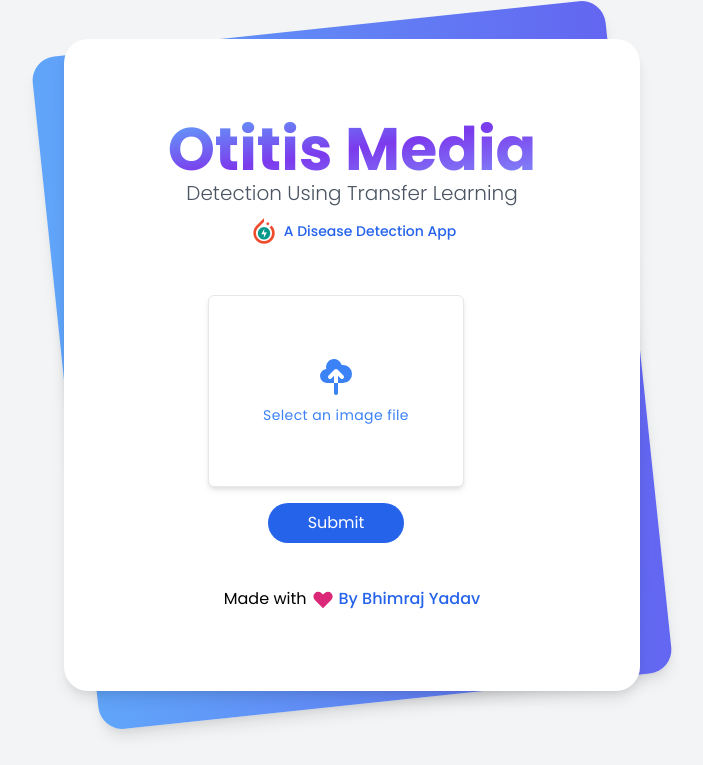
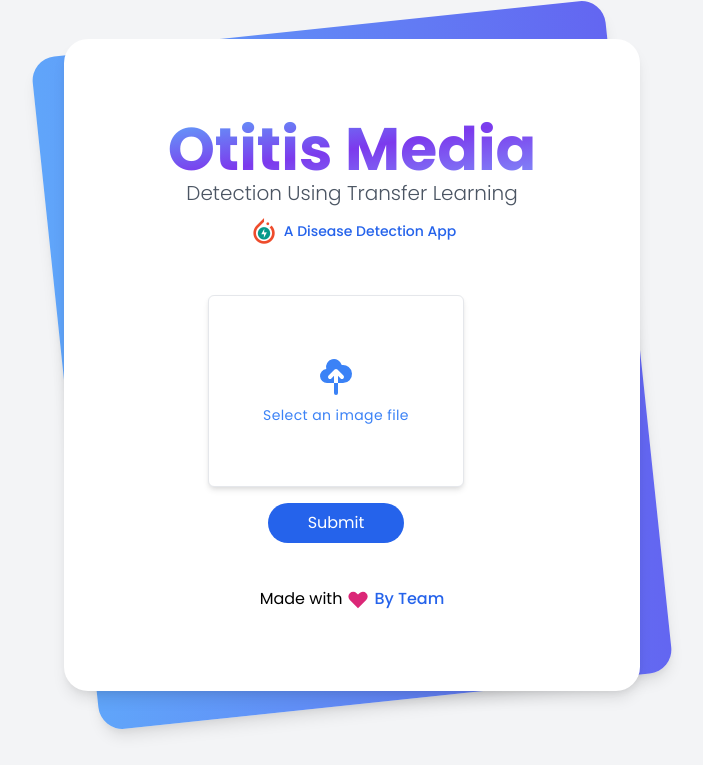
Before and after one commit to Darshanjk/ear, a FastAPI app: page / in a window 1280 px wide. Shown: the part 35-800 px from the top of the page, without its empty margins (288-991 px from the left). Run offline with FastAPI, Linux system fonts and the light colour scheme.

Commit message:
Update index.html

```diff
--- a/app/templates/index.html
+++ b/app/templates/index.html
@@ -13,19 +13,19 @@
     <link
         href="https://fonts.googleapis.com/css2?family=Poppins:ital,wght@0,100;0,200;0,300;0,400;0,500;0,600;0,700;0,800;1,100;1,200;1,300;1,400;1,500;1,600;1,700&display=swap"
         rel="stylesheet">
-    <meta name="title" content="Otitis Media Detection App using FastAPI and PyTorch | By Bhimraj Yadav">
-    <meta name="description" content="Otitis Media Detection App using FastAPI and PyTorch | By Bhimraj Yadav">
+    <meta name="title" content="Otitis Media Detection App using FastAPI and PyTorch">
+    <meta name="description" content="Otitis Media Detection App using FastAPI and PyTorch">
 
     <meta property="og:type" content="website">
-    <meta property="og:url" content="https://fastapi-pytorch-app.herokuapp.com/">
-    <meta property="og:title" content="Otitis Media Detection App using FastAPI and PyTorch | By Bhimraj Yadav">
-    <meta property="og:description" content="Otitis Media Detection App using FastAPI and PyTorch | By Bhimraj Yadav">
-    <meta property="og:image" content="https://fastapi-pytorch-app.herokuapp.com/static/images/landing-page.png">
+    <meta property="og:url" content="https://healthai.up.railway.app">
+    <meta property="og:title" content="Otitis Media Detection App using FastAPI and PyTorch">
+    <meta property="og:description" content="Otitis Media Detection App using FastAPI and PyTorch">
+    <meta property="og:image" content="https://healthai.up.railway.app/static/images/landing-page.png">
     <meta property="twitter:card" content="summary_large_image">
-    <meta property="twitter:url" content="https://academy-bhimraj-com-np.vercel.app">
-    <meta property="twitter:title" content="Otitis Media Detection App using FastAPI and PyTorch | By Bhimraj Yadav">
-    <meta property="twitter:description" content="Otitis Media Detection App using FastAPI and PyTorch | By Bhimraj Yadav">
-    <meta property="twitter:image" content="https://fastapi-pytorch-app.herokuapp.com/static/images/landing-page.png">
+    <meta property="twitter:url" content="https://healthai.up.railway.app">
+    <meta property="twitter:title" content="Otitis Media Detection App using FastAPI and PyTorch">
+    <meta property="twitter:description" content="Otitis Media Detection App using FastAPI and PyTorch">
+    <meta property="twitter:image" content="https://healthai.up.railway.app/static/images/landing-page.png">
     <link rel="canonical" href="/">
     <link rel="icon" type="image/png" href="{{ url_for('static', path='/icons/icon.png') }}" />
 </head>
@@ -108,7 +108,7 @@
                                 d="M3.172 5.172a4 4 0 015.656 0L10 6.343l1.172-1.171a4 4 0 115.656 5.656L10 17.657l-6.828-6.829a4 4 0 010-5.656z"
                                 clip-rule="evenodd"></path>
                         </svg></span>
-                    <span class="font-medium text-blue-600 hover:text-blue-700">By Bhimraj Yadav</span>
+                    <span class="font-medium text-blue-600 hover:text-blue-700">By Team</span>
                 </div>
             </div>
         </div>
```
